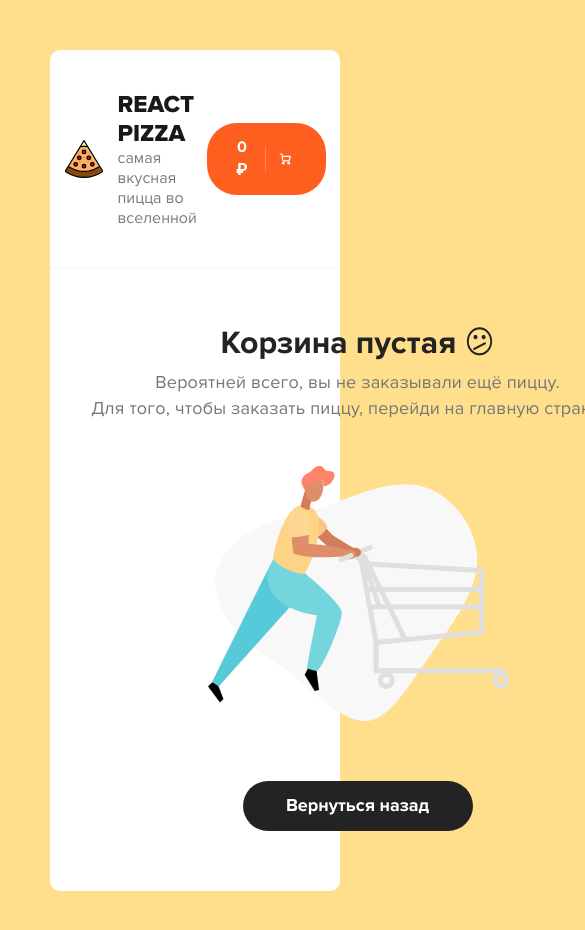
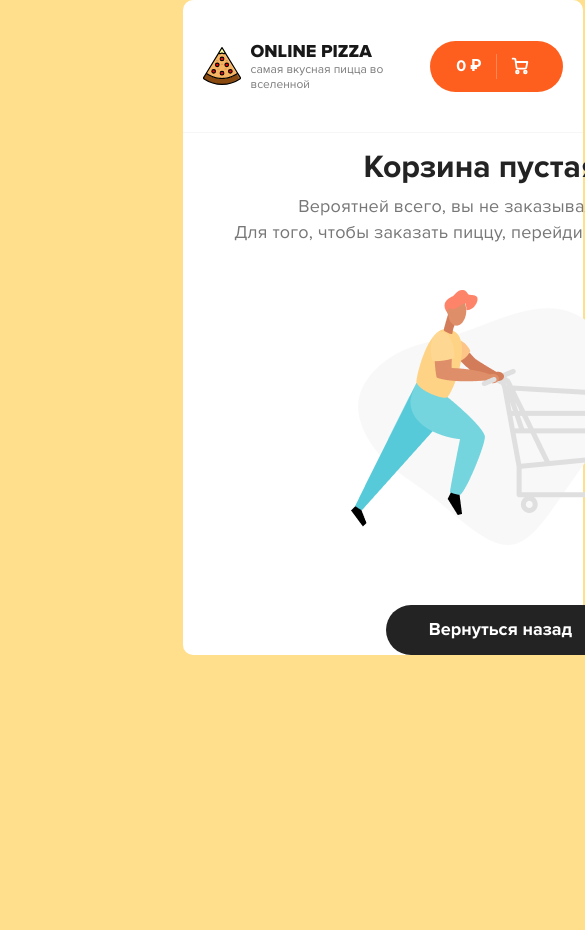
Before and after one commit to pogram1st/pizza-online-store, a React (Create React App) app in the folder react-pizza/: page /cart in a window 390 px wide. Shown: the top 930 px of the page, 585 px wide, since content can reach past the window. After the commit the page ends 844 px from the top, so only its background shows below. Built offline with nearby package versions, Linux system fonts and the light colour scheme.

Commit message:
Добавил немного адаптива на главной странице

```diff
--- a/react-pizza/src/components/Catigories.jsx
+++ b/react-pizza/src/components/Catigories.jsx
@@ -2,9 +2,13 @@ import React from 'react';
 import PropTypes from 'prop-types';
 
 const Catigories = React.memo(function Catigories({ activeCategory, items, onClickCategory }) {
+  const ulRef = React.useRef();
   return (
     <div className='categories'>
-      <ul>
+      <button onClick={() => ulRef.current.classList.toggle('none')} className='button none'>
+        Категории
+      </button>
+      <ul ref={ulRef} className='none'>
         {items &&
           items.map((obj, index) => (
             <li
--- a/react-pizza/src/components/Header.jsx
+++ b/react-pizza/src/components/Header.jsx
@@ -13,7 +13,7 @@ const Header = () => {
           <div className='header__logo cu-p'>
             <img width='38' src={pizzaLogo} alt='Pizza logo' />
             <div>
-              <h1>React Pizza</h1>
+              <h1>Online Pizza</h1>
               <p>самая вкусная пицца во вселенной</p>
             </div>
           </div>
--- a/react-pizza/src/scss/app.scss
+++ b/react-pizza/src/scss/app.scss
@@ -312,3 +312,28 @@ body {
     }
   }
 }
+
+@media (max-width: 1500px) {
+  .wrapper {
+    max-width: 1140px;
+  }
+}
+
+@media (max-width: 1239px) {
+  .content {
+    padding: 0 !important;
+  }
+  body {
+    padding: 0;
+    min-width: 765px;
+  }
+  .wrapper {
+    width: 765px;
+  }
+}
+
+@media (max-width: 500px) {
+  .wrapper {
+    width: 400px;
+  }
+}
--- a/react-pizza/src/scss/components/_categories.scss
+++ b/react-pizza/src/scss/components/_categories.scss
@@ -1,6 +1,9 @@
 @import '../variables';
 
 .categories {
+  button {
+    display: none;
+  }
   ul {
     display: flex;
     flex-wrap: wrap;
@@ -30,3 +33,38 @@
     }
   }
 }
+@media (max-width: 1239px) {
+  .categories {
+    ul {
+      li {
+        max-width: 153px;
+        text-align: center;
+        padding: 13px 15px;
+      }
+    }
+  }
+}
+@media (max-width: 500px) {
+  .categories {
+    button {
+      display: initial;
+    }
+
+    ul {
+      position: absolute;
+      flex-direction: column;
+      &.none {
+        display: none;
+      }
+      background-color: #fff;
+      border-radius: 10px;
+      box-shadow: 2px 2px 2px 2px rgba(0, 0, 0, 0.2);
+      li {
+        margin: 3px 0;
+        max-width: 150px;
+        text-align: center;
+        padding: 13px 15px;
+      }
+    }
+  }
+}
--- a/react-pizza/src/scss/components/_header.scss
+++ b/react-pizza/src/scss/components/_header.scss
@@ -30,3 +30,29 @@
     }
   }
 }
+
+@media (max-width: 500px) {
+  .header {
+    &__logo {
+      display: flex;
+
+      img {
+        margin-right: 10px;
+      }
+
+      h1 {
+        color: #181818;
+        font-size: 18px;
+        letter-spacing: 1%;
+        text-transform: uppercase;
+        font-weight: 800;
+      }
+
+      p {
+        max-width: 150px;
+        color: #7b7b7b;
+        font-size: 12px;
+      }
+    }
+  }
+}
--- a/react-pizza/src/scss/components/_pizza-block.scss
+++ b/react-pizza/src/scss/components/_pizza-block.scss
@@ -4,11 +4,8 @@
   width: 280px;
   text-align: center;
   margin-bottom: 65px;
-
-  &:not(:nth-of-type(4n)) {
-    margin-right: 3.4%;
-  }
-
+  margin-left: 17px;
+  margin-right: 18px;
   &__image {
     width: 260px;
   }
@@ -70,3 +67,23 @@
     letter-spacing: 0.015em;
   }
 }
+
+@media (max-width: 1500px) {
+  .pizza-block {
+    margin-right: 31px;
+    margin-left: 31px;
+  }
+}
+
+@media (max-width: 1032px) {
+  .pizza-block {
+    margin-right: 32px;
+    margin-left: 32px;
+  }
+}
+
+@media (max-width: 500px) {
+  .pizza-block {
+    margin-left: 13%;
+  }
+}
--- a/react-pizza/src/scss/components/_sort.scss
+++ b/react-pizza/src/scss/components/_sort.scss
@@ -54,3 +54,19 @@
     }
   }
 }
+
+@media (max-width: 1239px) {
+  .sort {
+    .sort__label {
+      font-size: 14px;
+      margin-top: 30px;
+    }
+  }
+}
+
+@media (max-width: 500px) {
+  .sort .sort__label {
+    font-size: 14px;
+    margin-top: 0px;
+  }
+}
```
